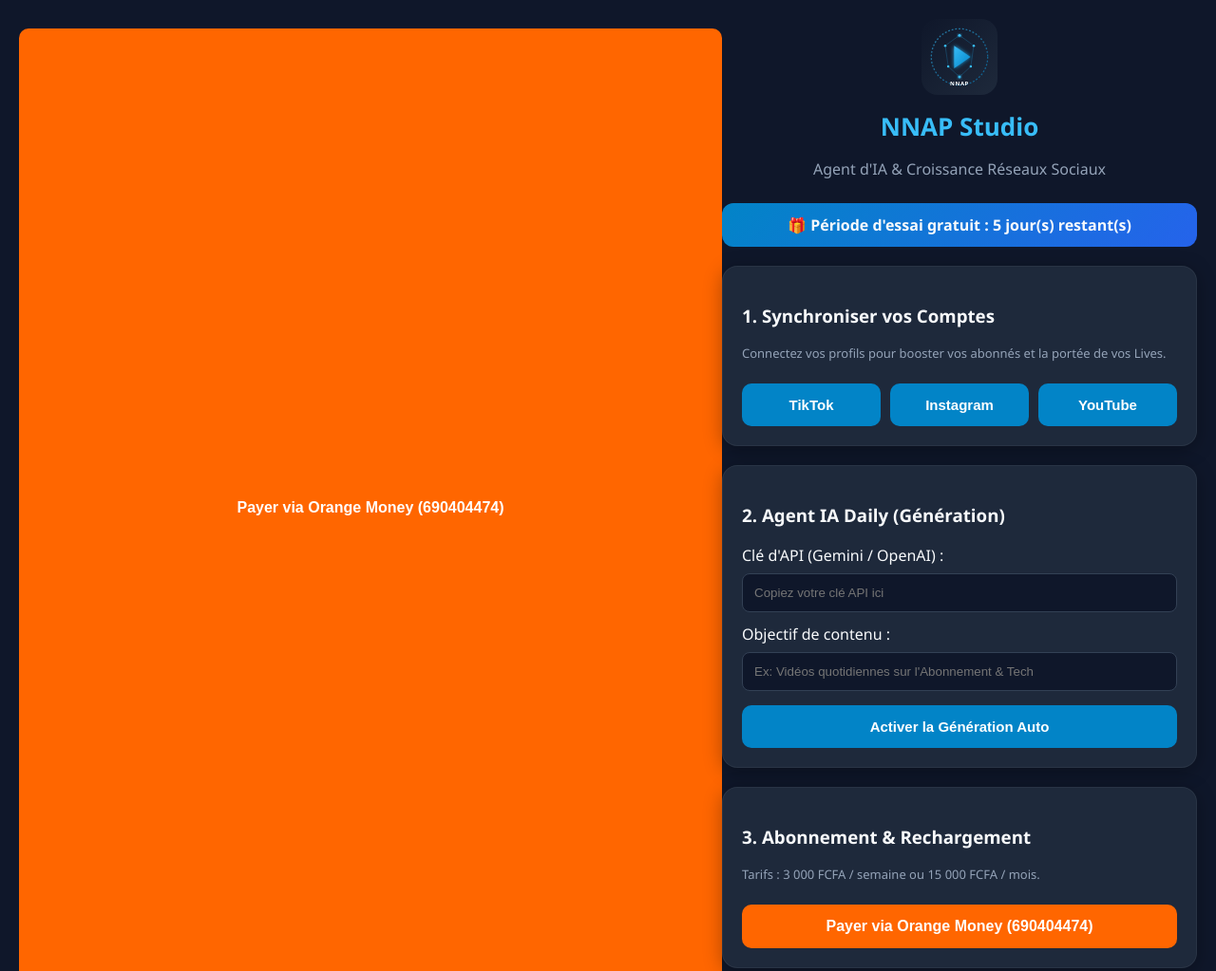
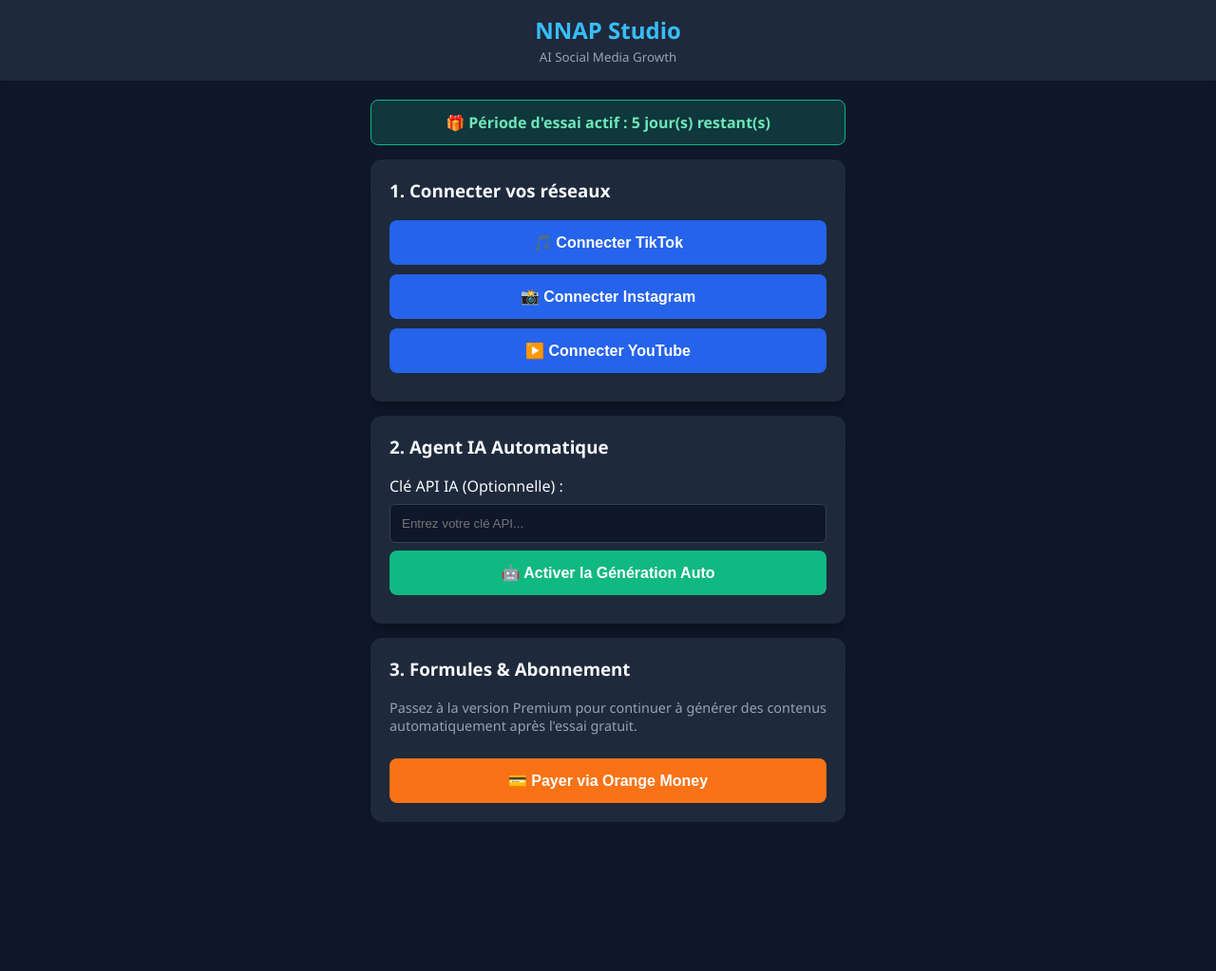
Before and after one commit to nnangapharel-byte/NNAP, a plain HTML site: page index.html in a window 1280 px wide. Shown: the top 1023 px of the page at 95% size. After the commit the page ends 866 px from the top, so only its background shows below. Drawn offline with Linux system fonts and the light colour scheme.

Commit message:
Update index.html for UI and functionality improvements

```diff
--- a/index.html
+++ b/index.html
@@ -1,159 +1,257 @@
 <!DOCTYPE html>
 <html lang="fr">
-<button id="btn-pay-om" class="btn btn-om">Payer via Orange Money (690404474)</button>
-
+<head>
     <meta charset="UTF-8">
     <meta name="viewport" content="width=device-width, initial-scale=1.0">
-    <title>NNAP Studio - Automatisation & Croissance TikTok/YouTube</title>
-    <link rel="icon" type="image/svg+xml" href="icon.svg">
+    <title>NNAP Studio - AI Social Growth</title>
     <style>
         :root {
             --bg-color: #0f172a;
             --card-bg: #1e293b;
-            --accent-blue: #0284c7;
-            --accent-neon: #38bdf8;
+            --accent-blue: #2563eb;
+            --accent-green: #10b981;
             --text-color: #f8fafc;
             --text-muted: #94a3b8;
         }
 
         body {
-            font-family: 'Segoe UI', Tahoma, Geneva, Verdana, sans-serif;
+            margin: 0;
+            padding: 0;
+            font-family: 'Segoe UI', Roboto, Helvetica, Arial, sans-serif;
             background-color: var(--bg-color);
             color: var(--text-color);
+            display: flex;
+            flex-direction: column;
+            align-items: center;
+            min-height: 100vh;
+        }
+
+        header {
+            width: 100%;
+            background-color: var(--card-bg);
+            padding: 15px 0;
+            text-align: center;
+            box-shadow: 0 4px 6px -1px rgba(0, 0, 0, 0.1);
+        }
+
+        h1 {
             margin: 0;
-            padding: 20px;
-            display: flex;
-            justify-content: center;
+            font-size: 1.5rem;
+            color: #38bdf8;
         }
 
         .container {
+            width: 90%;
             max-width: 500px;
-            width: 100%;
-        }
-
-        .header {
-            text-align: center;
-            margin-bottom: 25px;
-        }
-
-        .header img {
-            width: 80px;
-            height: 80px;
-        }
-
-        .header h1 {
-            margin: 10px 0 5px 0;
-            font-size: 26px;
-            color: var(--accent-neon);
+            margin-top: 20px;
+            display: flex;
+            flex-direction: column;
+            gap: 15px;
         }
 
         .card {
             background-color: var(--card-bg);
-            border-radius: 16px;
+            border-radius: 12px;
             padding: 20px;
-            margin-bottom: 20px;
-            box-shadow: 0 4px 20px rgba(0,0,0,0.3);
-            border: 1px solid rgba(255,255,255,0.05);
+            box-shadow: 0 10px 15px -3px rgba(0, 0, 0, 0.3);
         }
 
-        .trial-banner {
-            background: linear-gradient(135deg, #0284c7, #2563eb);
+        .status-banner {
+            background-color: rgba(16, 185, 129, 0.2);
+            border: 1px solid var(--accent-green);
+            color: #6ee7b7;
             padding: 12px;
-            border-radius: 12px;
+            border-radius: 8px;
             text-align: center;
             font-weight: bold;
-            margin-bottom: 20px;
         }
 
-        .btn {
+        .btn-social {
+            display: flex;
+            align-items: center;
+            justify-content: center;
+            gap: 10px;
             width: 100%;
             padding: 14px;
+            margin-bottom: 10px;
             border: none;
-            border-radius: 10px;
+            border-radius: 8px;
+            background-color: var(--accent-blue);
+            color: white;
+            font-size: 1rem;
+            font-weight: 600;
+            cursor: pointer;
+            transition: background-color 0.2s;
+        }
+
+        .btn-social:active {
+            background-color: #1d4ed8;
+        }
+
+        .btn-pay {
+            background-color: #f97316;
+            color: white;
+            border: none;
+            width: 100%;
+            padding: 14px;
+            border-radius: 8px;
+            font-size: 1rem;
             font-weight: bold;
-            font-size: 15px;
             cursor: pointer;
             margin-top: 10px;
-            transition: all 0.2s ease;
         }
 
-        .btn-blue {
-            background-color: var(--accent-blue);
-            color: white;
-        }
-
-        .btn-blue:hover {
-            background-color: var(--accent-neon);
-            color: #000;
-        }
-
-        .btn-om {
-            background-color: #ff6600;
-            color: white;
-            font-size: 16px;
-        }
-
-        input, select {
+        input[type="text"], input[type="password"] {
             width: 100%;
             padding: 12px;
-            margin-top: 8px;
-            border-radius: 8px;
+            margin: 8px 0;
+            border-radius: 6px;
             border: 1px solid #334155;
             background-color: #0f172a;
             color: white;
             box-sizing: border-box;
         }
 
-        .social-grid {
-            display: grid;
-            grid-template-columns: 1fr 1fr 1fr;
-            gap: 10px;
+        .modal {
+            display: none;
+            position: fixed;
+            top: 0;
+            left: 0;
+            width: 100%;
+            height: 100%;
+            background: rgba(0,0,0,0.8);
+            justify-content: center;
+            align-items: center;
+        }
+
+        .modal-content {
+            background: var(--card-bg);
+            padding: 20px;
+            border-radius: 12px;
+            width: 85%;
+            max-width: 400px;
         }
     </style>
 </head>
 <body>
+
+    <header>
+        <h1>NNAP Studio</h1>
+        <small style="color: var(--text-muted);">AI Social Media Growth</small>
+    </header>
+
     <div class="container">
-        <div class="header">
-            <img src="icon.svg" alt="NNAP Studio Logo">
-            <h1>NNAP Studio</h1>
-            <p style="color: var(--text-muted);">Agent d'IA & Croissance Réseaux Sociaux</p>
+
+        <!-- Status Essai Gratuit -->
+        <div class="status-banner" id="trialBanner">
+            Chargement du statut...
         </div>
 
-        <div id="trial-banner" class="trial-banner">
-            🎁 Période d'essai gratuit : <span id="trial-days">5</span> jour(s) restant(s)
+        <!-- Comptes Réseaux -->
+        <div class="card">
+            <h3 style="margin-top:0;">1. Connecter vos réseaux</h3>
+            <button class="btn-social" onclick="connectPlatform('TikTok')">🎵 Connecter TikTok</button>
+            <button class="btn-social" onclick="connectPlatform('Instagram')">📸 Connecter Instagram</button>
+            <button class="btn-social" onclick="connectPlatform('YouTube')">▶️ Connecter YouTube</button>
         </div>
 
-        <!-- Section Réseaux Sociaux -->
+        <!-- Configuration Agent IA -->
         <div class="card">
-            <h3>1. Synchroniser vos Comptes</h3>
-            <p style="font-size: 13px; color: var(--text-muted);">Connectez vos profils pour booster vos abonnés et la portée de vos Lives.</p>
-            <div class="social-grid">
-                <button id="btn-tiktok" class="btn btn-blue">TikTok</button>
-                <button id="btn-instagram" class="btn btn-blue">Instagram</button>
-                <button id="btn-youtube" class="btn btn-blue">YouTube</button>
-            </div>
+            <h3 style="margin-top:0;">2. Agent IA Automatique</h3>
+            <label for="apiKey">Clé API IA (Optionnelle) :</label>
+            <input type="password" id="apiKey" placeholder="Entrez votre clé API...">
+            <button class="btn-social" style="background-color: var(--accent-green);" onclick="activateAI()">🤖 Activer la Génération Auto</button>
         </div>
 
-        <!-- Section Automations IA -->
+        <!-- Abonnement Orange Money -->
         <div class="card">
-            <h3>2. Agent IA Daily (Génération)</h3>
-            <label>Clé d'API (Gemini / OpenAI) :</label>
-            <input type="password" id="api-key" placeholder="Copiez votre clé API ici">
-
-            <label style="margin-top: 12px; display:block;">Objectif de contenu :</label>
-            <input type="text" id="growth-goal" placeholder="Ex: Vidéos quotidiennes sur l'Abonnement & Tech">
-
-            <button id="btn-activate-daily" class="btn btn-blue" style="margin-top:15px;">Activer la Génération Auto</button>
+            <h3 style="margin-top:0;">3. Formules & Abonnement</h3>
+            <p style="color: var(--text-muted); font-size: 0.9rem;">
+                Passez à la version Premium pour continuer à générer des contenus automatiquement après l'essai gratuit.
+            </p>
+            <button class="btn-pay" onclick="openPaymentModal()">💳 Payer via Orange Money</button>
         </div>
 
-        <!-- Section Abonnement Orange Money -->
-        <div class="card">
-            <h3>3. Abonnement & Rechargement</h3>
-            <p style="font-size: 13px; color: var(--text-muted);">Tarifs : 3 000 FCFA / semaine ou 15 000 FCFA / mois.</p>
-            <button id="btn-pay-om" class="btn btn-om">Payer via Orange Money (690404474)</button>
+    </div>
+
+    <!-- Modal de Paiement -->
+    <div class="modal" id="paymentModal">
+        <div class="modal-content">
+            <h3 style="margin-top:0; color:#f97316;">Paiement Orange Money</h3>
+            <p>Veuillez effectuer le transfert au numéro suivant :</p>
+            <p style="font-size: 1.2rem; font-weight: bold; text-align: center; color: #10b981;">690404474</p>
+            <p><strong>Tarifs :</strong></p>
+            <ul>
+                <li>Semaine : 3 000 FCFA</li>
+                <li>Mois : 15 000 FCFA</li>
+            </ul>
+            <p style="font-size: 0.85rem; color: var(--text-muted);">Après transfert, entrez la référence transaction reçue par SMS pour valider votre compte.</p>
+            <input type="text" id="txRef" placeholder="Réf. Transaction Orange Money">
+            <div style="display:flex; gap:10px; margin-top:10px;">
+                <button class="btn-social" style="background-color: var(--accent-green);" onclick="confirmPayment()">Valider</button>
+                <button class="btn-social" style="background-color: #ef4444;" onclick="closePaymentModal()">Fermer</button>
+            </div>
         </div>
     </div>
 
-    <script src="app.js"></script>
+    <script>
+        // Gestion de l'essai gratuit (5 jours)
+        function initTrial() {
+            let startDate = localStorage.getItem('nnap_start_date');
+            if (!startDate) {
+                startDate = new Date().getTime();
+                localStorage.setItem('nnap_start_date', startDate);
+            }
+
+            const now = new Date().getTime();
+            const elapsedDays = Math.floor((now - parseInt(startDate)) / (1000 * 60 * 60 * 24));
+            const remainingDays = 5 - elapsedDays;
+
+            const banner = document.getElementById('trialBanner');
+            if (remainingDays > 0) {
+                banner.innerText = `🎁 Période d'essai actif : ${remainingDays} jour(s) restant(s)`;
+            } else {
+                banner.style.backgroundColor = 'rgba(239, 68, 68, 0.2)';
+                banner.style.borderColor = '#ef4444';
+                banner.style.color = '#fca5a5';
+                banner.innerText = "❌ Essai gratuit expiré. Abonnez-vous pour continuer.";
+            }
+        }
+
+        // Connexion aux réseaux sociaux
+        function connectPlatform(platform) {
+            const user = prompt(`Entrez votre nom d'utilisateur ou lien ${platform} :`);
+            if (user) {
+                alert(`Compte ${platform} (${user}) connecté avec succès à NNAP Studio !`);
+            }
+        }
+
+        // Activation de l'IA
+        function activateAI() {
+            alert("Agent IA NNAP activé ! Vos contenus seront générés automatiquement chaque jour.");
+        }
+
+        // Fenêtre de Paiement
+        function openPaymentModal() {
+            document.getElementById('paymentModal').style.display = 'flex';
+        }
+
+        function closePaymentModal() {
+            document.getElementById('paymentModal').style.display = 'none';
+        }
+
+        function confirmPayment() {
+            const ref = document.getElementById('txRef').value;
+            if (ref && ref.length >= 5) {
+                alert("Référence enregistrée ! Votre abonnement sera activé dès confirmation de la réception sur le 690404474.");
+                closePaymentModal();
+            } else {
+                alert("Veuillez saisir une référence de transaction valide.");
+            }
+        }
+
+        // Initialisation au chargement
+        window.onload = initTrial;
+    </script>
 </body>
 </html>
```
